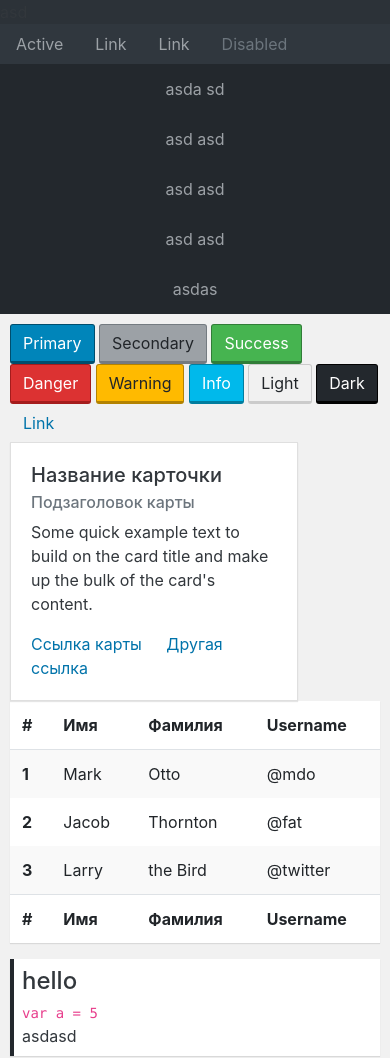
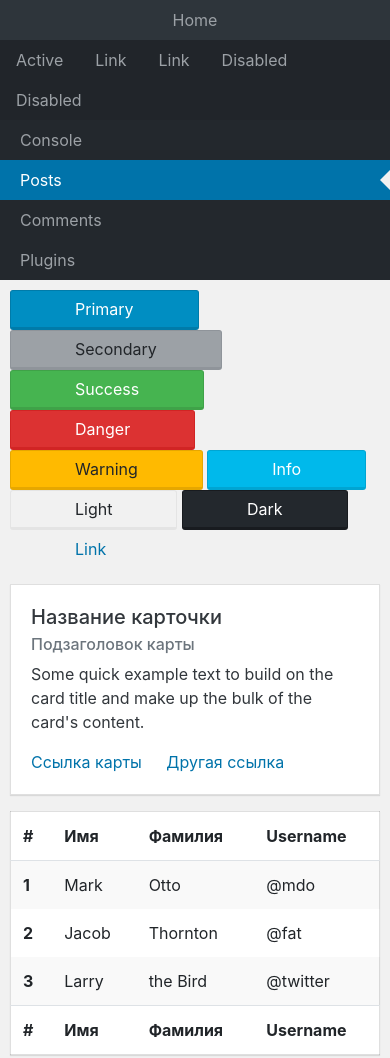
Before and after one commit to JackPraer/wp-dashboard, a website built with webpack: page index.html in a window 390 px wide. Shown: the top 1058 px of the page. Built offline with nearby package versions, Linux system fonts and the light colour scheme; some packages are replaced by stand-ins of ours; some icons are missing; files whose address does not match are found by name.

Commit message:
add dashicons, grid systems, media query

```diff
--- a/index.html
+++ b/index.html
@@ -8,32 +8,50 @@
   </script>
 </head>
 <body>
-  <div class="wrapper">
+  <div class="grid">
     <header class="header">
-        asd
+      <a class="header__link" href="">  <i class="dashicons dashicons-admin-home"></i> Home</a>
     </header>
 
     <nav class="nav">
         <a class="nav-link active" href="#">Active</a>
         <a class="nav-link" href="#">Link</a>
         <a class="nav-link" href="#">Link</a>
-      <a class="nav-link disabled" href="#">Disabled</a>
+        <a class="nav-link mr-auto" href="#">Disabled</a>
+        <a class="nav-link" href="#">Disabled</a>
     </nav>
 
-  </div>
-
-  <div class="wrapper">
-
     <aside class="sidebar">
-          <a href="" class="sidebar__link">asda sd</a>
-          <a href="" class="sidebar__link">asd asd</a>
-          <a href="" class="sidebar__link">asd asd</a>
-          <a href="" class="sidebar__link">asd asd</a>
-          <a href="" class="sidebar__link">asdas</a>
+        <ul class="sidebar__list">
+          <li class="sidebar__field">
+            <a class="sidebar__link" href="">
+              <i class="sidebar__icon dashicons dashicons-dashboard"></i>
+              Console
+            </a>
+          </li>
+          <li class="sidebar__field ">
+            <a class="sidebar__link sidebar__link_active" href="">
+              <i class="sidebar__icon dashicons dashicons-admin-page"></i>
+              Posts
+            </a>
+            <ul class="sidebar__list">
+              <li class="sidebar__link ">asdasd</li>
+              <li class="sidebar__link ">asdasd</li>
+            </ul>
+          </li>
+          <li class="sidebar__link">
+            <i class="sidebar__icon dashicons dashicons-admin-comments"></i>
+            Comments
+          </li>
+          <li class="sidebar__link ">
+            <i class="sidebar__icon dashicons dashicons-admin-plugins"></i>
+            Plugins
+          </li>
+        </ul>
       </aside>
 
-      <main class="main col">
-
+      <main class="main">
+        <div class="mb-3">
           <button type="button" class="btn btn-primary">Primary</button>
           <button type="button" class="btn btn-secondary">Secondary</button>
           <button type="button" class="btn btn-success">Success</button>
@@ -44,8 +62,8 @@
           <button type="button" class="btn btn-dark">Dark</button>
 
           <button type="button" class="btn btn-link">Link</button>
-
-        <div class="card" style="width: 18rem;">
+        </div>
+        <div class="card mb-3">
           <div class="card-body">
             <h5 class="card-title">Название карточки</h5>
             <h6 class="card-subtitle mb-2 text-muted">Подзаголовок карты</h6>
@@ -55,7 +73,7 @@
           </div>
         </div>
 
-        <table class="table table-striped">
+        <table class="table table-striped mb-3">
           <thead>
             <tr>
               <th scope="col">#</th>
@@ -122,15 +140,8 @@
           <h4>hello</h4>
           <p>asdasd</p>
         </div>
-
       </main>
-
   </div>
-
-  <footer class="footer col">
-          footer
-  </footer>
-
 
 </body>
 </html>
--- a/postcss.config.js
+++ b/postcss.config.js
@@ -6,11 +6,13 @@ module.exports = {
     // require("stylelint"),
     // require("postcss-import"),
     // require('lost'),
-    // require('postcss-nested'),
     // require('postcss-property-lookup'),
     // require('postcss-advanced-variables'),
     // require("postcss-preset-env")({
     //    stage: 3
-    // })
+    // }),
+    // require('postcss-font-magician')
+    // require('postcss-fontpath'),
+    // require('postcss-font-grabber')
   ]
 }
--- a/src/_base.scss
+++ b/src/_base.scss
@@ -1,51 +1,45 @@
+$sidebar-width: 12rem;
+$head-height: 40px;
 
-.wrapper {
-  display: flex;
-  flex-wrap: wrap;
+// body
+.grid {
+  display: grid;
+  grid-template-columns: $sidebar-width auto;
+  grid-template-rows: $head-height auto;
 }
 
-$sidebar-width: 200px;
-$main-width: 600px;
-
-%main {
-  flex: 50 1 $main-width;
-}
-
-%sidebar {
-  flex: 1 1 $sidebar-width;
-}
-
-%card {
-  box-shadow: 0 1px 1px 0 rgba(0,0,0,.1);
-}
+.header {
+  background: lighten($dark, 5%);
+  justify-content: center;
+  align-items: center;
+  display: inline-flex;
+  color: $secondary;
+  min-height: $head-height;
 
 
-.header {
-  background: lighten($dark, 4%);
-  @extend %sidebar;
+  &__link {
+    color: $secondary;
+    cursor: pointer;
+
+    &:hover {
+      color: $primary;
+      text-decoration: none;
+    }
+  }
 }
 
 .nav {
-  background: lighten($dark, 6%);
-  @extend %main;
-}
-
-.sidebar {
-  background: $dark;
-  @extend %sidebar;
+  min-height: $head-height;
+  background: darken($dark, 1%);
 }
 
 .main {
-  min-height: 90vh;
-  background: $light;
+  overflow-y: auto;
+  background: $main-background;
   padding: 10px;
-  @extend %main;
 }
 
-.footer {
-  background: lighten($dark, 8%);
-}
-
+// nav
 .nav-link {
   color: $secondary;
 
@@ -55,36 +49,15 @@ $main-width: 600px;
   }
 }
 
-.sidebar {
-  flex-direction: column;
-  display: flex;
-
-  &__link {
-    display: inline-flex;
-    width: 100%;
-    height: 50px;
-    color: $secondary;
-    justify-content: center;
-    align-items: center;
-
-    &:hover {
-      text-decoration: none;
-      background: darken($dark, 5%);
-      color: $primary;
-    }
-  }
-}
-
-
-
+// button
 @each $color, $value in $theme-colors {
   .btn-#{$color} {
     border-bottom: 3px solid;
-    border-color: darken($value, 15%);
+    border-color: darken($value, 5%);
 
     &:hover {
-      border-color: darken($value, 20%);
-      background: $value;
+      border-color: darken($value, 10%);
+      background: darken($value, 5%);
     }
   }
 }
@@ -93,6 +66,7 @@ $main-width: 600px;
   @extend %card;
 }
 
+// tablle
 .table {
   @extend %card;
 
--- a/src/_callout.scss
+++ b/src/_callout.scss
@@ -1,8 +1,11 @@
 .bd-callout {
+    @extend %card;
     padding: 0.5rem;
     border-left: .25rem solid $dark;
     box-shadow: 0 1px 1px 0 rgba(0,0,0,.1);
     background: #fff;
+    border-bottom: 0;
+    border-top: 0;
 }
 
 .bd-callout h4 {
--- /dev/null
+++ b/src/_media.scss
@@ -0,0 +1,28 @@
+@media screen and (max-width: 960px) {
+  .grid {
+    grid-template-columns: 3rem auto;
+  }
+
+  .header, .sidebar {
+    font-size: 0;
+  }
+
+  .sidebar__field  .sidebar__link_active + .sidebar__list {
+    display: none;
+  }
+}
+
+@media screen and (max-width: 480px) {
+  .grid {
+    display: flex;
+    flex-flow: column;
+  }
+
+  .header, .sidebar {
+    font-size: 1rem;;
+  }
+
+  .sidebar__field  .sidebar__link_active + .sidebar__list {
+    display: none;
+  }
+}
--- /dev/null
+++ b/src/_sidebar.scss
@@ -0,0 +1,67 @@
+$field-heght: 40px;
+
+@mixin sidebar-item() {
+    width: 100%;
+    color: $secondary;
+    justify-content: start;
+    align-items: center;
+    display: inline-flex;
+    min-height: $field-heght;
+}
+
+.sidebar {
+  flex-direction: column;
+  display: flex;
+  background: $dark;
+
+  &__icon {
+    margin-right: 10px;
+  }
+
+  &__list {
+    padding: 0;
+    margin: 0;
+    width: 100%;
+  }
+
+  &__link {
+    padding: 0 10px;
+    cursor: pointer;
+    @include sidebar-item();
+
+    &:hover {
+      text-decoration: none;
+      background: darken($dark, 5%);
+      color: $primary;
+    }
+
+     &_active {
+      background: $blue;
+      color: #fff;
+      position: relative;
+
+      &::before {
+        content: '';
+        position: absolute;
+        top: $field-heght / 4;
+        right: 0;
+        border: $field-heght / 4 solid transparent;
+        border-right: $field-heght / 4 solid $main-background;
+      }
+    }
+  }
+
+  &__field {
+    @include sidebar-item();
+    flex-wrap: wrap;
+
+    & > .sidebar__list {
+        display: none;
+    }
+
+    & .sidebar__link_active + .sidebar__list {
+      background: $submenu-background;
+      display: block;
+    }
+  }
+}
--- a/src/_customize.scss
+++ b/src/_variables.scss
@@ -9,7 +9,7 @@ $green:   #46b450 ;
 $teal:    #20c997 ;
 $cyan:    #00b9eb ;
 
-$primary:       #0085ba;
+$primary:       #008ec2;
 $secondary:     #9ca1a6;
 $success:       $green;
 $info:          $cyan ;
@@ -53,10 +53,12 @@ $theme-colors: map-merge(
   $theme-colors
 );
 
+// body
 $body-color: #32373c;
 
 // buttons
 $btn-border-radius: 3px;
+$btn-padding-x: 4rem;
 
 // link
 $link-color: $blue;
@@ -68,3 +70,15 @@ $card-border-radius: 0;
 $table-bg: #fff;
 $table-accent-bg: #f9f9f9;
 $table-border-width: 0;
+
+// sidebar
+$submenu-background: #32373c;
+
+// main
+$main-background: $light;
+
+// card
+%card {
+  box-shadow: 0 1px 1px 0 rgba(0,0,0,.1);
+  border: 1px solid rgba(0, 0, 0, 0.125);
+}
--- a/src/style.scss
+++ b/src/style.scss
@@ -1,10 +1,11 @@
+
 // Required
 @import "../node_modules/bootstrap/scss/functions";
 @import "../node_modules/bootstrap/scss/variables";
 @import "../node_modules/bootstrap/scss/mixins";
 
 // customize
-@import "customize";
+@import "./variables";
 
 // Optional
 @import "../node_modules/bootstrap/scss/reboot";
@@ -44,4 +45,14 @@
 // theme
 @import './base';
 
+// callout
 @import './callout';
+
+// sidebar
+@import './sidebar';
+
+// media query
+@import './media';
+
+//icon
+@import "../node_modules/dashicons/icon-font/css/dashicons.css";
--- a/webpack.config.js
+++ b/webpack.config.js
@@ -16,8 +16,12 @@ module.exports = {
             fallback: 'style-loader',
             use: [
               { loader: 'css-loader', options: { importLoaders: 1 } },
+              {
+                loader: "postcss-loader",
+                options: {config: {path: 'postcss.config.js'}}
+              },
               'sass-loader',
-              'postcss-loader'
+
             ]
           })
         // use: ExtractTextPlugin.extract({
@@ -40,6 +44,12 @@ module.exports = {
 
 
       },
+      {
+        test: /\.(woff|woff2|eot|ttf|otf)$/,
+        use: [
+            'file-loader'
+        ]
+      },
 
     ]
   },
```
Also changed, not shown: package.json (+9 -4 lines), 1 other file. Lines whose indentation alone changed are shown as unchanged.
